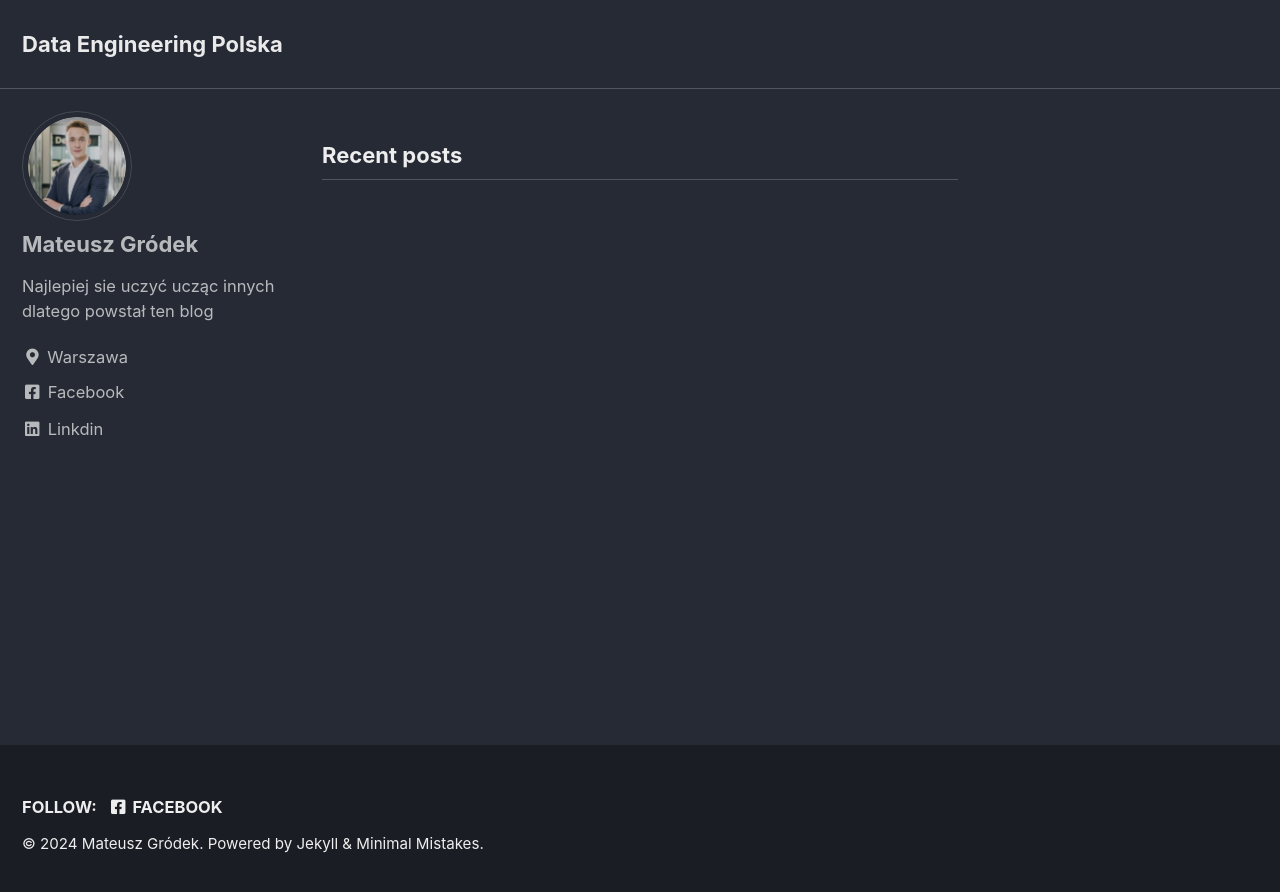
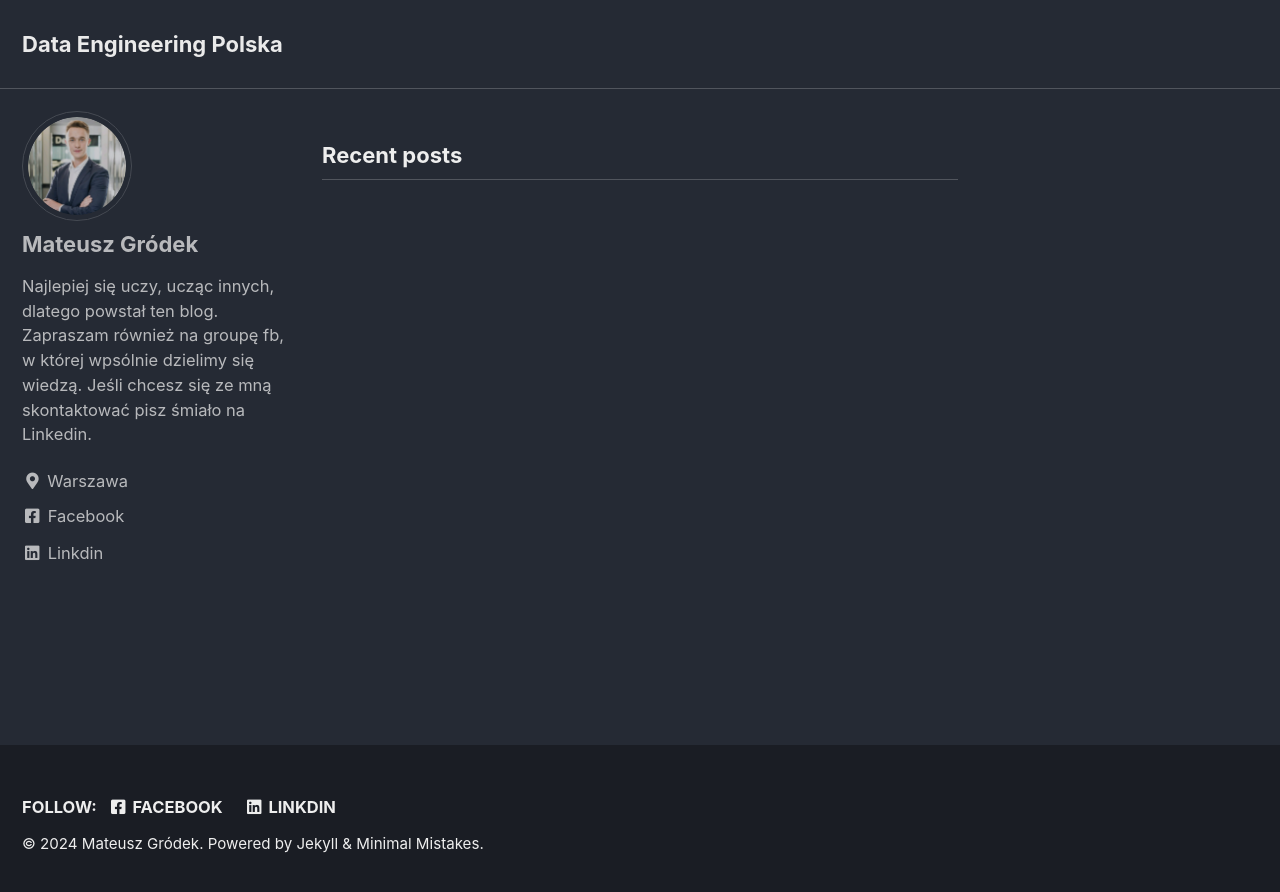
Before and after one commit to mateusz-grodek/mateusz-grodek.github.io, a Jekyll site: the page built from index.html, in a window 1280 px wide. Shown: the top 892 px of the page. Built offline with Jekyll 4.4.1, drawn with Linux system fonts in a browser that asks for light colours; cached includes are drawn as plain includes; the list of posts is cut into pages by our own code.

Commit message:
Update _config.yml

```diff
--- a/_config.yml
+++ b/_config.yml
@@ -20,7 +20,7 @@ title                    : "Data Engineering Polska"
 title_separator          : "-"
 subtitle                 : # site tagline that appears below site title in masthead
 name                     : "Mateusz Gródek"
-description              : "Trochę o inżynierii danych."
+description              : "Storna poświęcona inżynierii danych, data engineering, analiza danych"
 url                      : # the base hostname & protocol for your site e.g. "https://mmistakes.github.io"
 baseurl                  : # the subpath of your site, e.g. "/blog"
 repository               : # GitHub username/repo-name e.g. "mmistakes/minimal-mistakes"
@@ -106,7 +106,7 @@ analytics:
 author:
   name             : "Mateusz Gródek"
   avatar           : "/assets/images/mgrodek_linkedin_photo.png"
-  bio              : "Najlepiej sie uczyć ucząc innych dlatego powstał ten blog"
+  bio              : "Najlepiej się uczy, ucząc innych, dlatego powstał ten blog. Zapraszam również na groupę fb, w której wpsólnie dzielimy się wiedzą. Jeśli chcesz się ze mną skontaktować pisz śmiało na Linkedin."
   location         : "Warszawa"
   email            :
   links:
@@ -153,6 +153,9 @@ footer:
     - label: "Instagram"
       icon: "fab fa-fw fa-instagram"
       # url:
+    - label: "Linkdin"
+      icon: "fab fa-fw fa-linkedin"
+      url: "https://www.linkedin.com/in/mateusz-grodek/"
 
 
 # Reading Files
```
